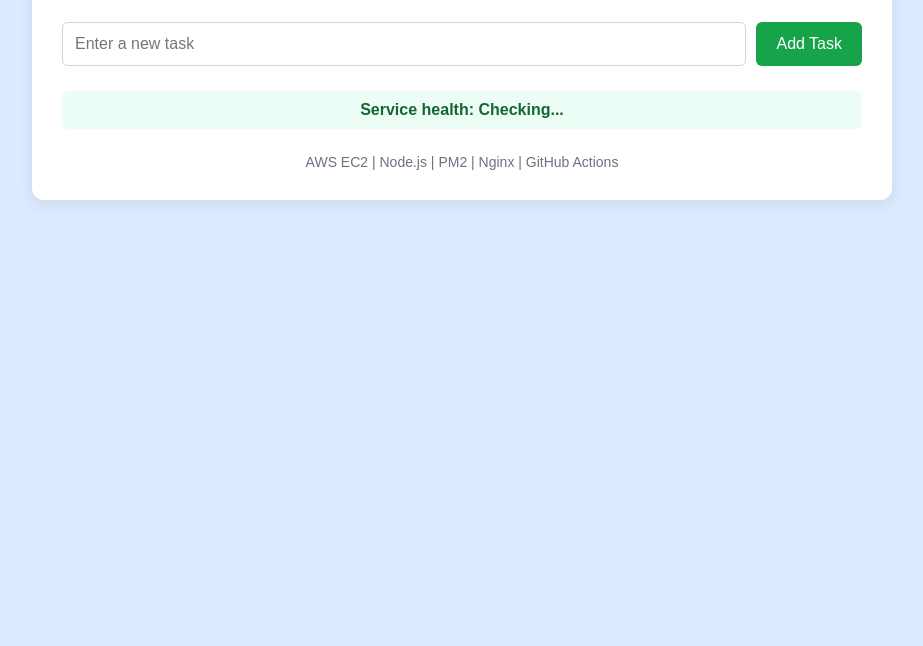
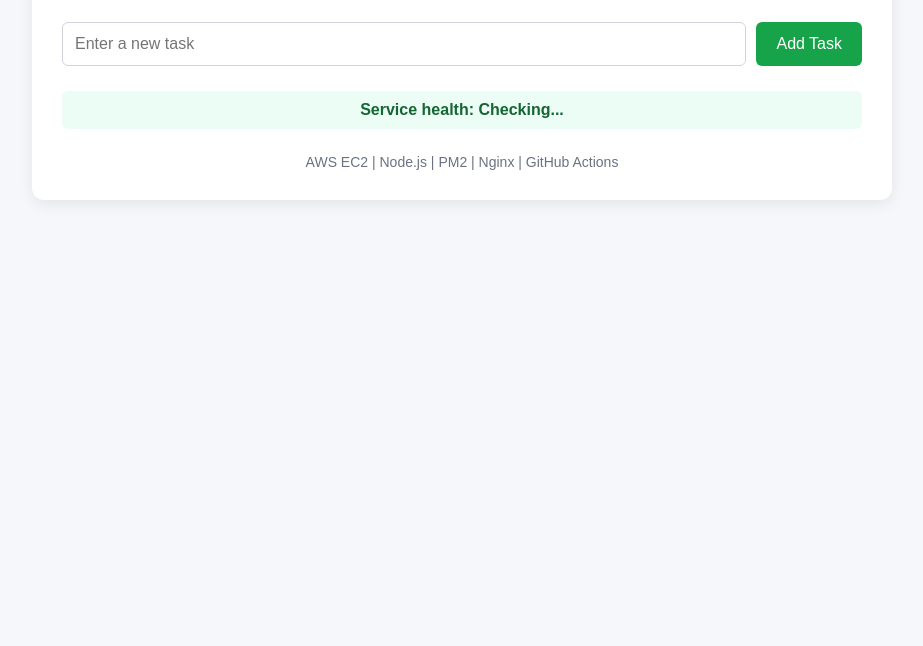
Before and after one commit to RIMJHIM2311/Todo-aws-devops, a website: page public/index.html in a window 1280 px wide. Shown: the part 154-800 px from the top of the page, without its empty margins (178-1101 px from the left). Drawn offline with Linux system fonts and the light colour scheme.

Commit message:
Update index.html

```diff
--- a/public/index.html
+++ b/public/index.html
@@ -23,7 +23,7 @@
 
             font-family: Arial, Helvetica, sans-serif;
 
-            background-color: #dbeafe;
+            background-color: #f5f7fb;
 
             color: #1f2937;
         }
```
